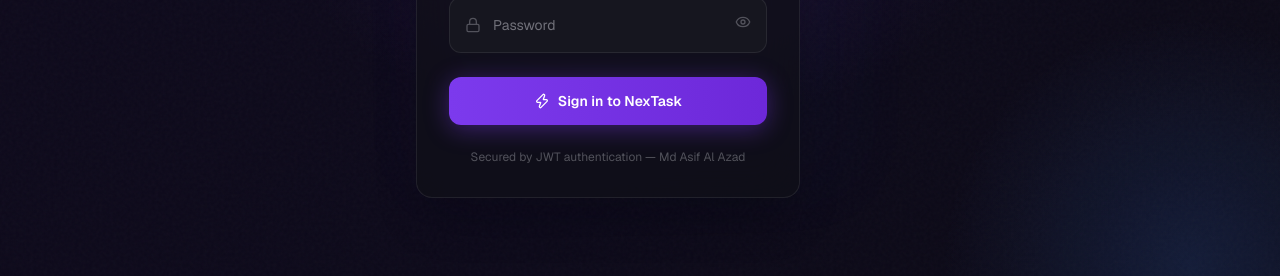
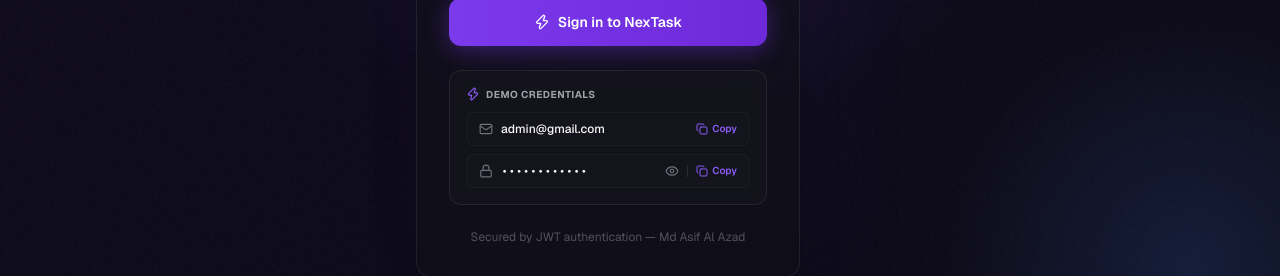
Before and after one commit to fl9mdasif/nextask-client-nextjs, a Next.js app: page /login in a window 1280 px wide. Shown: the part 444-720 px from the top of the page. Built offline with nearby package versions, Linux system fonts and the light colour scheme; no server answers.

Commit message:
add demo credentials for user login

```diff
--- a/components/auth/LoginForm.tsx
+++ b/components/auth/LoginForm.tsx
@@ -3,7 +3,7 @@
 import { useState, useCallback } from 'react';
 import { useRouter, useSearchParams } from 'next/navigation';
 import { motion, AnimatePresence } from 'framer-motion';
-import { Mail, Lock, Eye, EyeOff, Loader2, AlertCircle, Zap } from 'lucide-react';
+import { Mail, Lock, Eye, EyeOff, Loader2, AlertCircle, Zap, Copy, Check } from 'lucide-react';
 import { authApi } from '@/lib/api';
 import { cn } from '@/lib/utils';
 
@@ -105,6 +105,22 @@
   const [loading, setLoading] = useState(false);
   const [error, setError] = useState('');
   const [shaking, setShaking] = useState(false);
+
+  const [copiedEmail, setCopiedEmail] = useState(false);
+  const [copiedPassword, setCopiedPassword] = useState(false);
+  const [revealDemoPassword, setRevealDemoPassword] = useState(false);
+
+  const copyEmail = () => {
+    navigator.clipboard.writeText('admin@gmail.com');
+    setCopiedEmail(true);
+    setTimeout(() => setCopiedEmail(false), 2000);
+  };
+
+  const copyPassword = () => {
+    navigator.clipboard.writeText('admin123456');
+    setCopiedPassword(true);
+    setTimeout(() => setCopiedPassword(false), 2000);
+  };
 
   const triggerShake = useCallback(() => {
     setShaking(true);
@@ -235,6 +251,78 @@
           )}
         </motion.button>
       </form>
+
+      {/* ── Demo Credentials Box ── */}
+      <div className="mt-6 p-4 rounded-xl border border-white/8 bg-white/[0.02] backdrop-blur-sm">
+        <div className="flex items-center gap-1.5 mb-2.5">
+          <Zap className="w-3.5 h-3.5 text-[#8b5cf6]" />
+          <span className="text-[10px] font-bold text-[#a1a1aa] uppercase tracking-wider">Demo Credentials</span>
+        </div>
+        <div className="flex flex-col gap-2">
+          {/* Email Row */}
+          <div className="flex items-center justify-between gap-2 bg-[#16161f]/60 px-3 py-2 rounded-lg border border-white/4">
+            <div className="flex items-center gap-2 min-w-0">
+              <Mail className="w-3.5 h-3.5 text-[#71717a] shrink-0" />
+              <span className="text-xs text-[#fafafa] select-all truncate font-medium">admin@gmail.com</span>
+            </div>
+            <button
+              type="button"
+              onClick={copyEmail}
+              className="text-[10px] font-semibold text-[#8b5cf6] hover:text-[#a78bfa] transition-colors duration-150 flex items-center gap-1 shrink-0"
+            >
+              {copiedEmail ? (
+                <>
+                  <Check className="w-3 h-3 text-green-400" />
+                  Copied!
+                </>
+              ) : (
+                <>
+                  <Copy className="w-3 h-3" />
+                  Copy
+                </>
+              )}
+            </button>
+          </div>
+
+          {/* Password Row */}
+          <div className="flex items-center justify-between gap-2 bg-[#16161f]/60 px-3 py-2 rounded-lg border border-white/4">
+            <div className="flex items-center gap-2 min-w-0">
+              <Lock className="w-3.5 h-3.5 text-[#71717a] shrink-0" />
+              <span className="text-xs text-[#fafafa] font-mono select-all truncate font-medium">
+                {revealDemoPassword ? 'admin123456' : '••••••••••••'}
+              </span>
+            </div>
+            <div className="flex items-center gap-2 shrink-0">
+              <button
+                type="button"
+                onClick={() => setRevealDemoPassword((r) => !r)}
+                className="text-[#71717a] hover:text-[#fafafa] transition-colors duration-150"
+                aria-label={revealDemoPassword ? 'Hide password' : 'Show password'}
+              >
+                {revealDemoPassword ? <EyeOff className="w-3.5 h-3.5" /> : <Eye className="w-3.5 h-3.5" />}
+              </button>
+              <span className="w-px h-3 bg-white/10" />
+              <button
+                type="button"
+                onClick={copyPassword}
+                className="text-[10px] font-semibold text-[#8b5cf6] hover:text-[#a78bfa] transition-colors duration-150 flex items-center gap-1"
+              >
+                {copiedPassword ? (
+                  <>
+                    <Check className="w-3 h-3 text-green-400" />
+                    Copied!
+                  </>
+                ) : (
+                  <>
+                    <Copy className="w-3 h-3" />
+                    Copy
+                  </>
+                )}
+              </button>
+            </div>
+          </div>
+        </div>
+      </div>
     </div>
   );
 }
```
